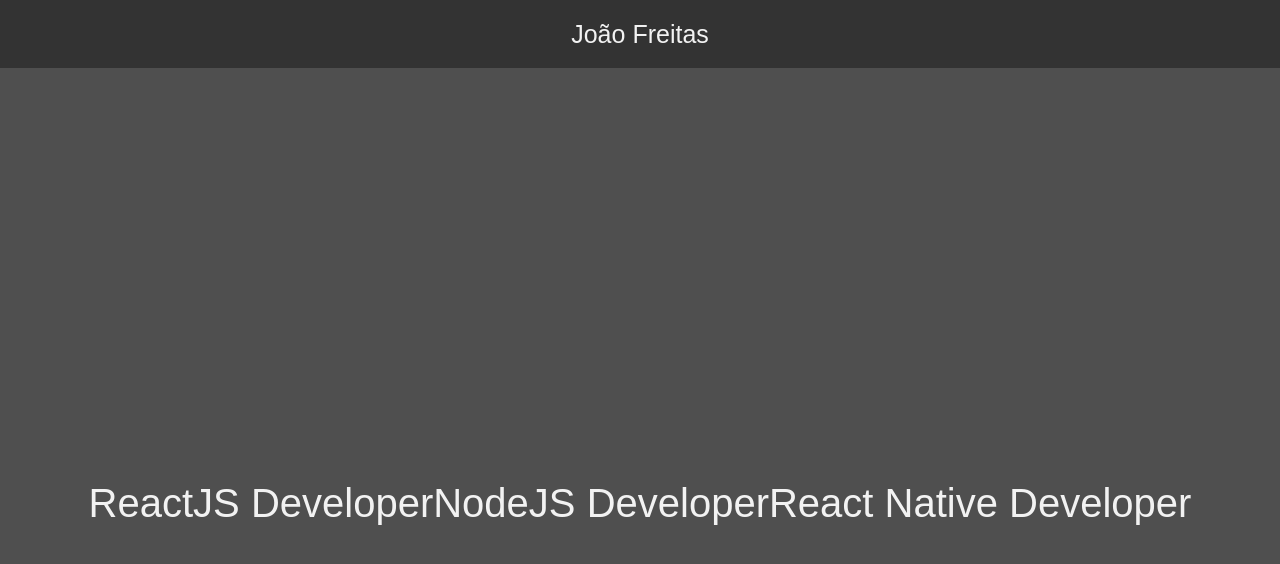
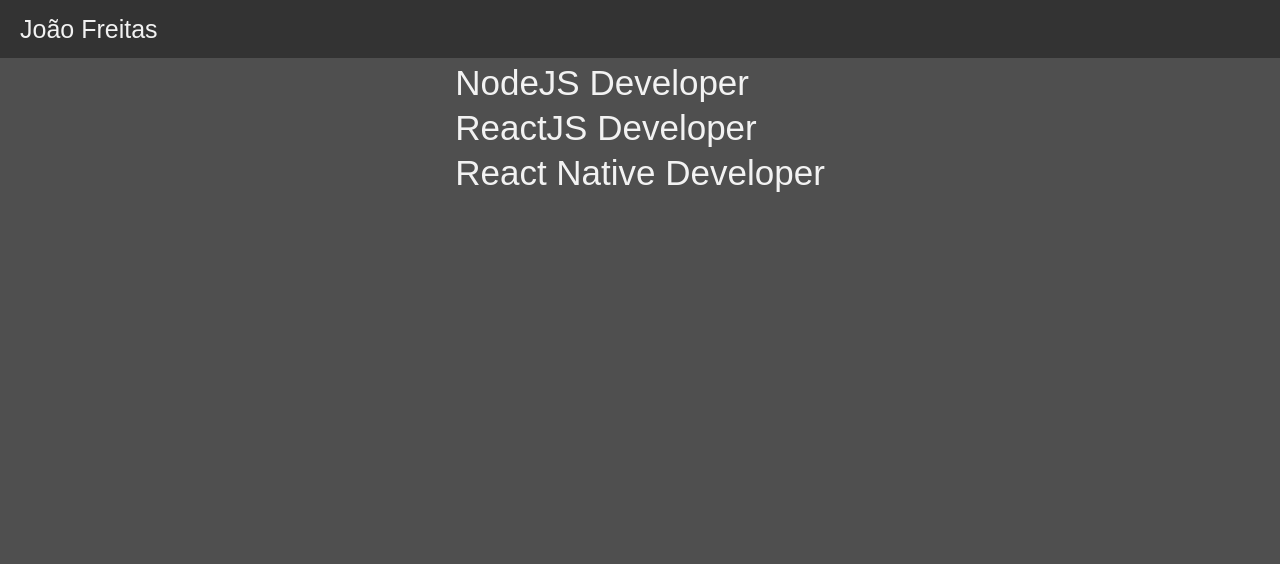
Before and after one commit to jp-freitas/Portifolio, a Next.js app: page / in a window 1280 px wide. Shown: the top 564 px of the page. Built offline with nearby package versions, Linux system fonts and the light colour scheme.

Commit message:
Refatoring code

```diff
--- a/src/pages/index.tsx
+++ b/src/pages/index.tsx
@@ -1,16 +1,23 @@
-import { HeaderText, Header, Home, HomeText } from '../styles/pages/Home';
+import {  Header, NavLogo, LogoText, NavActions, Main, Container, MainText } from '../styles/pages/Home';
 
-export default function Dashboard() {
+export default function Home() {
   return (
     <>
       <Header>
-        <HeaderText>João Freitas</HeaderText>
+        <NavLogo>
+          <LogoText>João Freitas</LogoText>
+        </NavLogo>
+        <NavActions>
+
+        </NavActions>
       </Header>
-      <Home>
-        <HomeText>ReactJS Developer</HomeText>
-        <HomeText>NodeJS Developer</HomeText>
-        <HomeText>React Native Developer</HomeText>
-      </Home>
+      <Main>
+        <Container>
+          <MainText>NodeJS Developer</MainText>
+          <MainText>ReactJS Developer</MainText>
+          <MainText>React Native Developer</MainText>
+        </Container>
+      </Main>
     </>
   );
 }
--- a/src/styles/GlobalStyle.ts
+++ b/src/styles/GlobalStyle.ts
@@ -1,21 +1,16 @@
-import { create } from 'domain';
 import { createGlobalStyle } from 'styled-components';
 
 export default createGlobalStyle`
   * {
     margin: 0;
     padding: 0;
-    outline: 0;
     box-sizing: border-box;
   }
 
   body {
     background: #4F4F4F;
     font-family: Arial, Helvetica, sans-serif;
+    text-rendering: optimizeLegibility !important;
     -webkit-font-smoothing: antialiased !important;
   }
-
-  body html #root {
-    height: 100%;
-  }
 `;
--- a/src/styles/pages/Home.ts
+++ b/src/styles/pages/Home.ts
@@ -2,30 +2,37 @@
 
 export const Header = styled.div`
   background: #333333;
-  height: 68px;
+  height: 58px;
   width: 100%;
   display: flex;
+  flex-direction: row;
+  align-items: center;
+  justify-content: flex-start;
+`;
+
+export const NavLogo = styled.div``;
+
+export const LogoText = styled.p`
+  color: #F2F2F2;
+  font-size: 25px;
+  padding-left: 20px;
+`;
+
+export const NavActions = styled.div``;
+
+export const Main = styled.div`
+  display: flex;
   flex-direction: column;
-  justify-content: center;
   align-items: center;
+  justify-contrent: center;
+`;
+
+export const Container = styled.div`
 
 `;
 
-export const HeaderText = styled.p`
+export const MainText = styled.p`
   color: #F2F2F2;
-  font-size: 25px;
+  font-size: 35px;
+  margin: 5px;
 `;
-
-export const Home = styled.div`
-  width: 100%;
-  height: 870px;
-  display: flex;
-  justify-content: center;
-  align-items: center;
-`;
-
-export const HomeText = styled.p`
-  color: #F2F2F2;
-  line-height: 1.5;
-  font-size: 40px;
-`;
```
